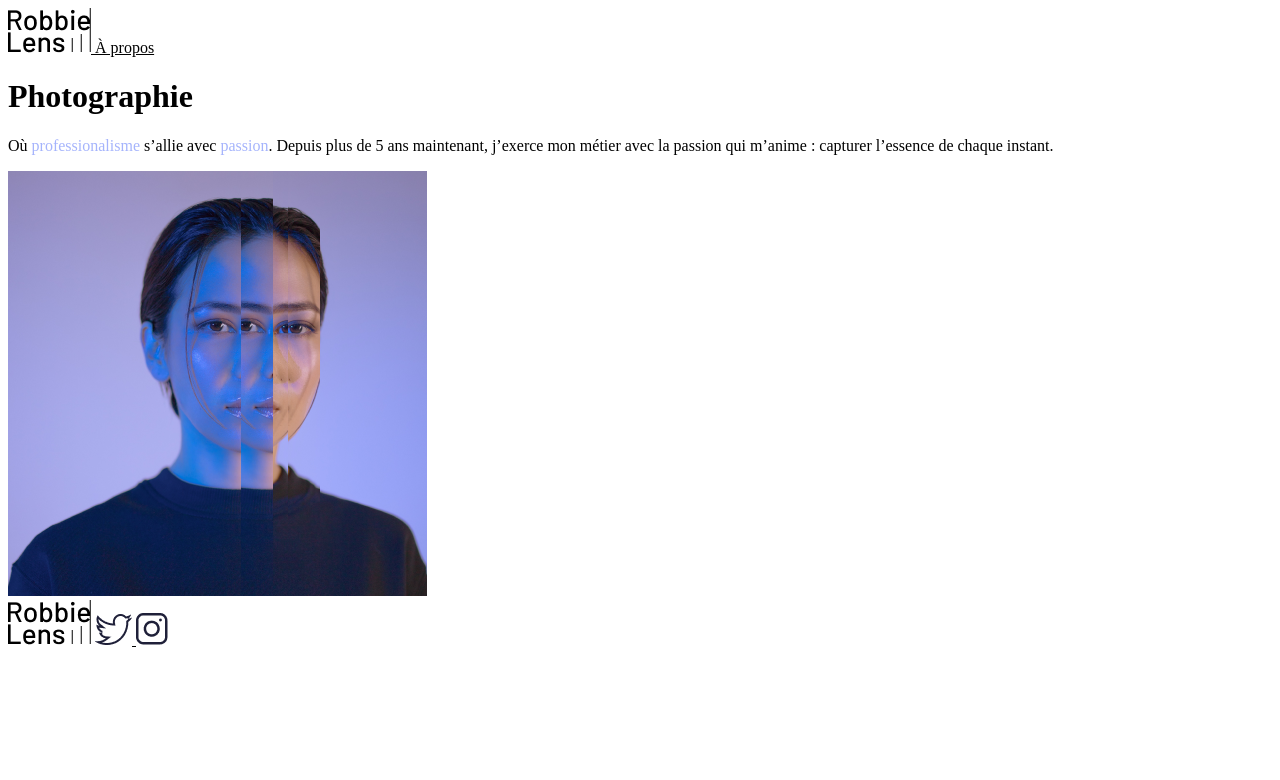
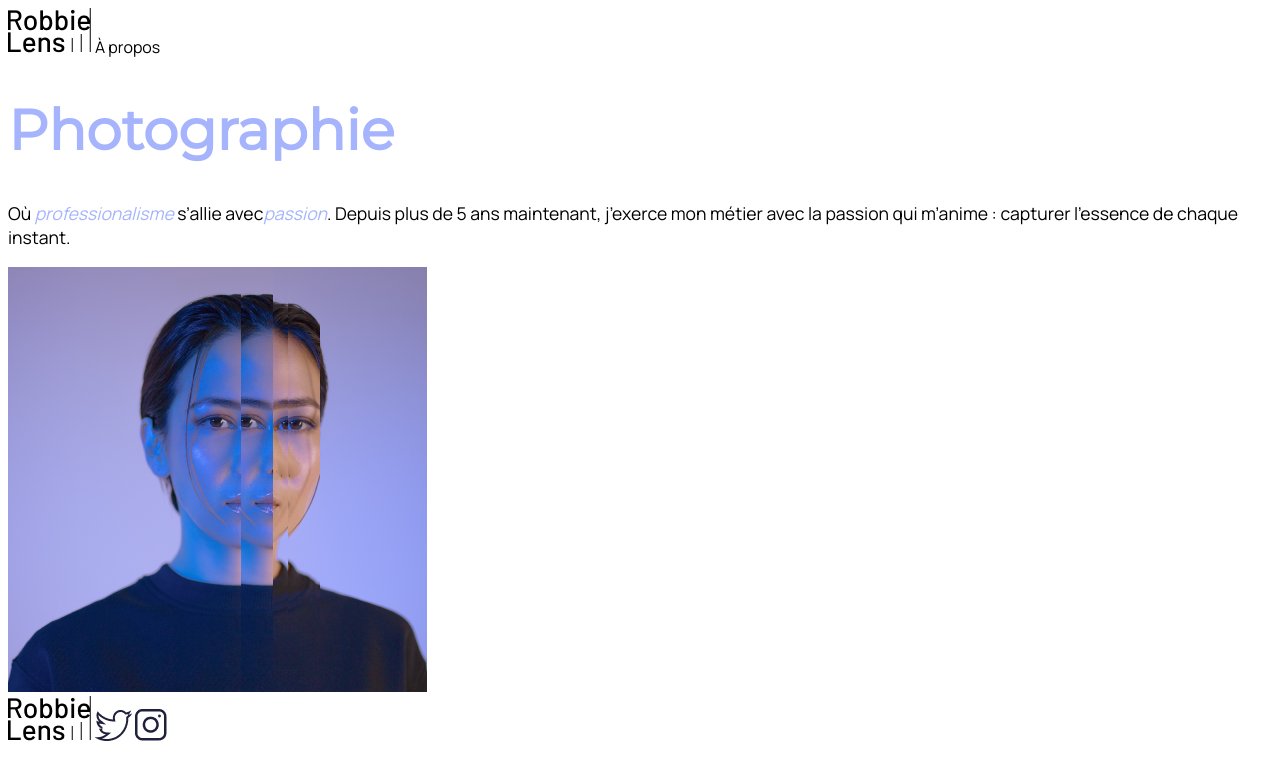
Before and after one commit to beva3/html5_css3, a plain HTML site: page Robbie_Lens/index.html in a window 1280 px wide. Drawn offline with Linux system fonts and the light colour scheme.

Commit message:
changez l'apparence du text p2c2

```diff
--- a/Robbie_Lens/index.html
+++ b/Robbie_Lens/index.html
@@ -3,15 +3,16 @@
 <head>
     <meta charset="UTF-8">
     <meta name="viewport" content="width=device-width, initial-scale=1.0">
+    <link rel="preconnect" href="https://fonts.googleapis.com">
+    <link rel="preconnect" href="https://fonts.gstatic.com" crossorigin>
+    <link href="https://fonts.googleapis.com/css2?family=Manrope&family=Montserrat&display=swap" rel="stylesheet">
     <link rel="stylesheet" href="style.css">
     <title>Accueil - Robbie Lens Photographie</title>
 </head>
 <body>
 
     <div>
-        <a href="a-propos.html">
-            <img src="./images/logo.png" alt="Logo Robbie Lens">
-        </a>
+        <img src="./images/logo.png" alt="Logo Robbie Lens">
         <a href="./a-propos.html">À propos</a>
     </div>
 
@@ -19,8 +20,8 @@
     <h1>Photographie</h1>
 
     <p>
-        Où <span class="important">professionalisme</span> s’allie
-        avec <span class="important" >passion</span>. Depuis plus de 5 ans maintenant, j’exerce mon métier avec la passion
+        Où <em>professionalisme</em> s’allie
+        avec<em>passion</em>. Depuis plus de 5 ans maintenant, j’exerce mon métier avec la passion
         qui m’anime : capturer l’essence de chaque instant.
     </p>
 
--- a/Robbie_Lens/style.css
+++ b/Robbie_Lens/style.css
@@ -1,6 +1,18 @@
 a{
+    font-size: 1em;
+    font-family: 'Manrope', sans-serif;
     color: black;
+    text-decoration: none;
 }
-span{
-    color: #A5B4FC;
+em {
+    color: #a5b4fc;
 }
+h1{
+    font-size: 3.5em;
+    color: #a5b4fc;
+    font-family: 'Montserrat', sans-serif;
+}
+p{
+    font-size: 1.1em;
+    font-family: 'Manrope', sans-serif;
+}
```
Also changed, not shown: Robbie_Lens/a-propos.html (+3 -0 lines), 1 other file.
